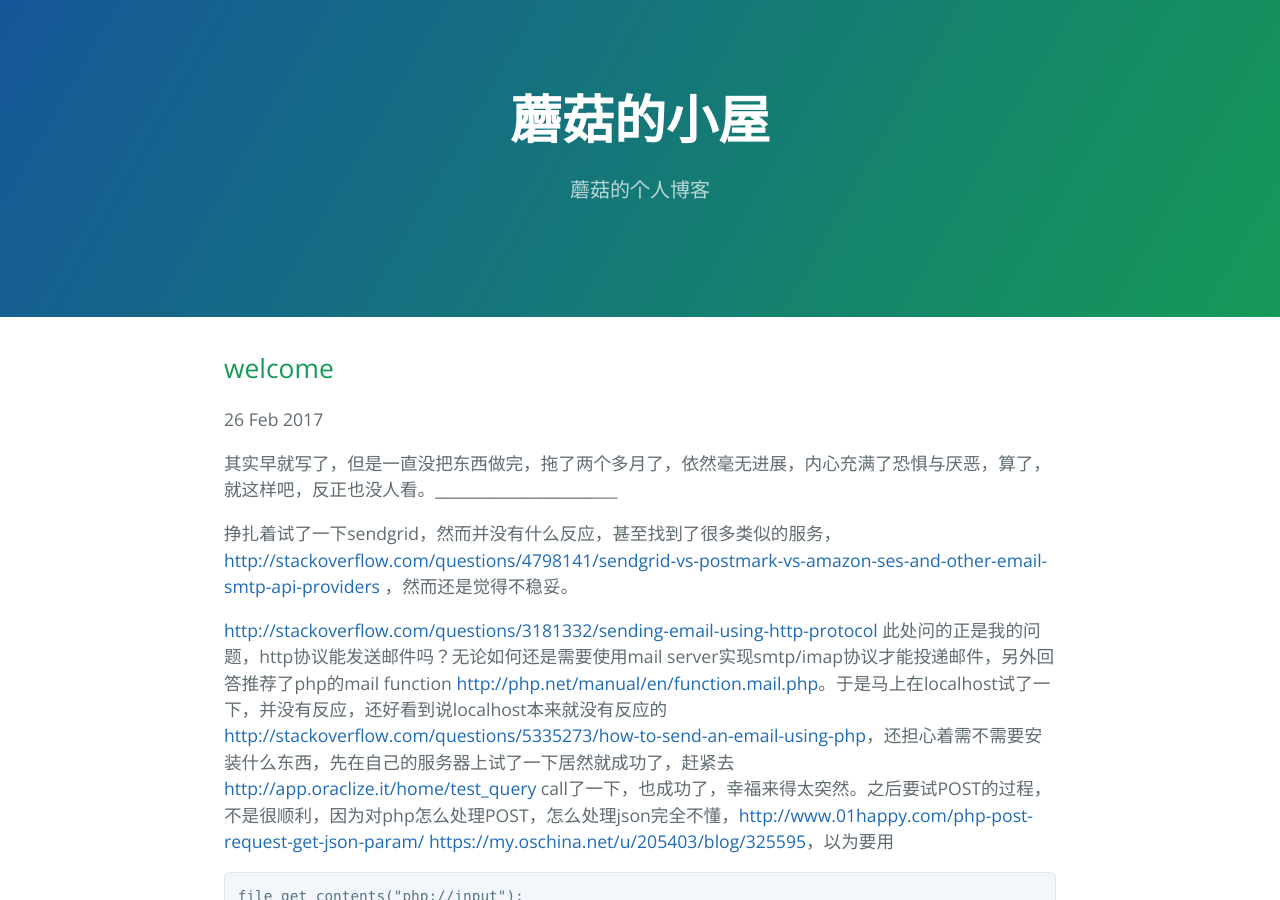
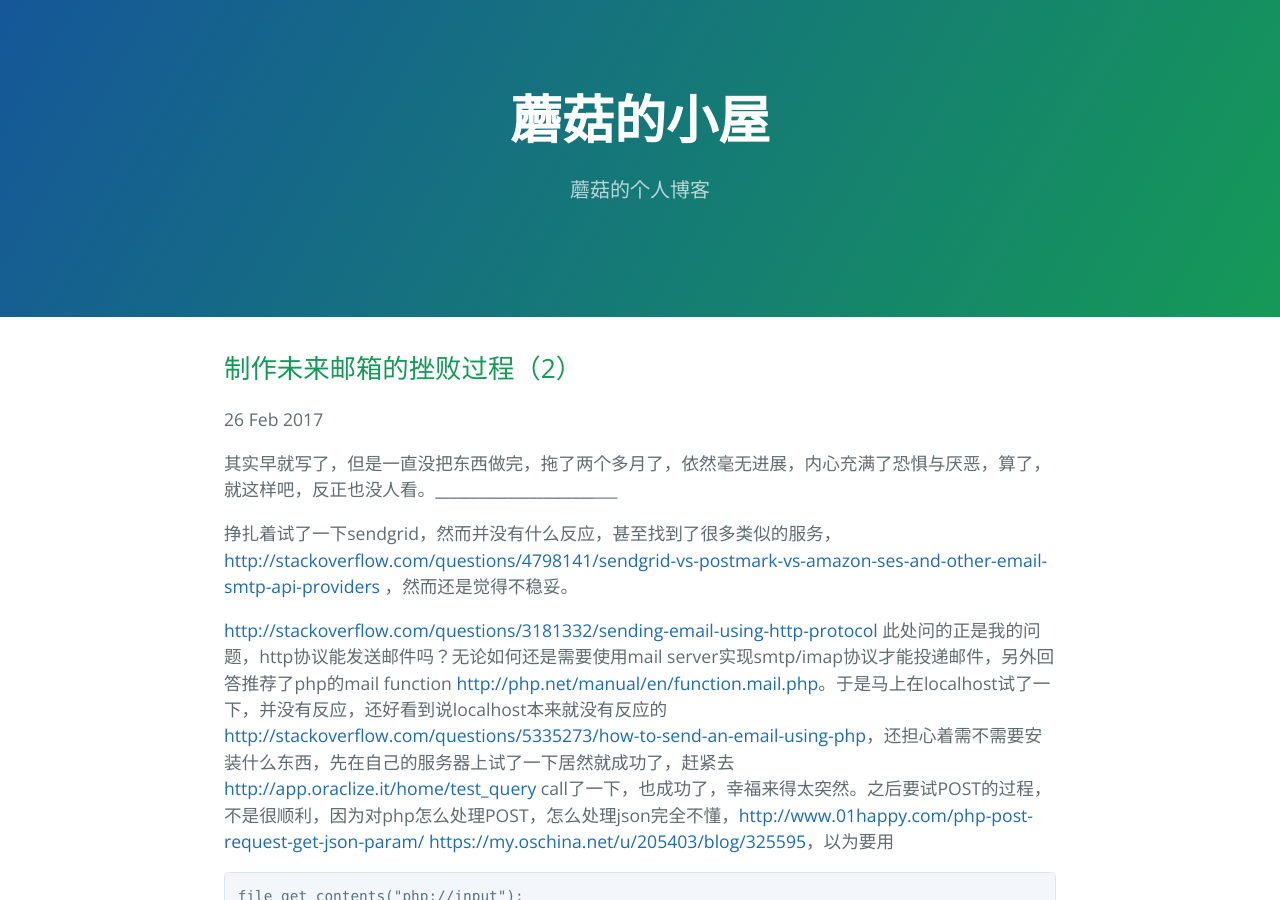
Before and after one commit to Fanny2011/Fanny2011.github.io, a Jekyll site: the page built from _posts/2017-02-26-futureme2.markdown, in a window 1280 px wide and 900 px high. Built offline with Jekyll 4.4.1, drawn with Linux system fonts in a browser that asks for light colours.

Commit message:
Update 2017-02-26-futureme2.markdown

```diff
--- a/_posts/2017-02-26-futureme2.markdown
+++ b/_posts/2017-02-26-futureme2.markdown
@@ -3,7 +3,7 @@ author: fanny2011
 comments: true
 date: 2017-02-26 10:46:43+00:00
 layout: post
-title: welcome
+title: 制作未来邮箱的挫败过程（2）
 ---
 
 其实早就写了，但是一直没把东西做完，拖了两个多月了，依然毫无进展，内心充满了恐惧与厌恶，算了，就这样吧，反正也没人看。_____________________________________________________________________
```
